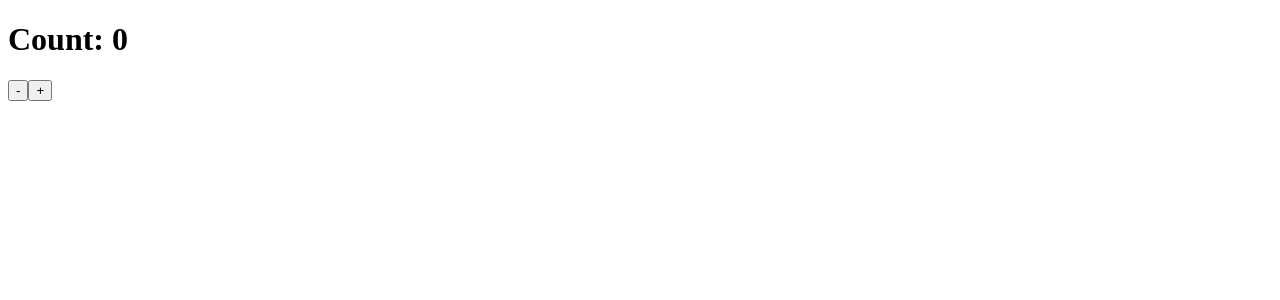
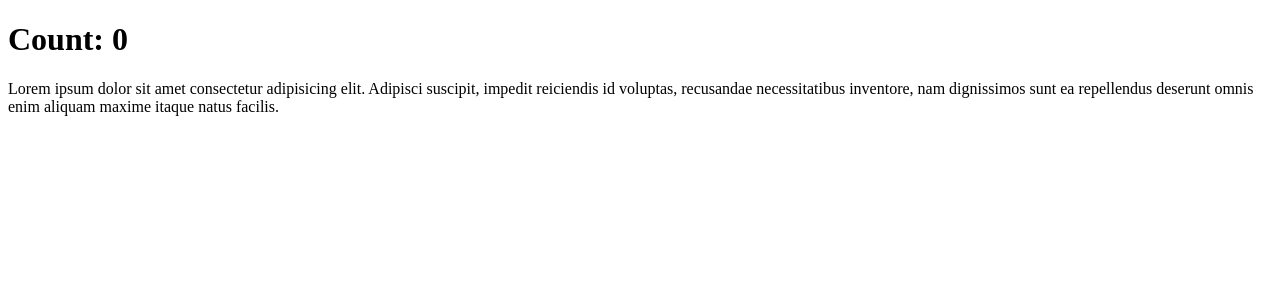
Before and after one commit to Unicode-Academy/unicode_reactjs_typescript, a React (Vite) app: page / in a window 1280 px wide. Shown: the top 300 px of the page. Built offline with nearby package versions, Linux system fonts and the light colour scheme; the HTML template or start-up script is replaced by a standard one.

Commit message:
React Hook - useCallback

```diff
--- a/src/App.tsx
+++ b/src/App.tsx
@@ -1,44 +1,22 @@
-import { useReducer } from "react";
-type State = {
-  count: number;
-};
-type Action = {
-  type: "counter/increment" | "counter/decrement";
-  payload?: unknown;
-};
+import React, { useCallback } from "react";
+
 export default function App() {
-  const reducer = (state: State, action: Action): State => {
-    switch (action.type) {
-      case "counter/increment": {
-        return { ...state, count: state.count + 1 };
-      }
-      case "counter/decrement": {
-        return { ...state, count: state.count + 1 };
-      }
-      default: {
-        return state;
-      }
-    }
-  };
-  const initialState: State = {
-    count: 0,
-  };
-  const [state, dispatch] = useReducer(reducer, initialState);
-  const handleIncrement = (): void => {
-    dispatch({
-      type: "counter/increment",
-    });
-  };
-  const handleDecrement = (): void => {
-    dispatch({
-      type: "counter/decrement",
-    });
-  };
+  const handleClick: React.MouseEventHandler<HTMLParagraphElement> =
+    useCallback((e: React.MouseEvent<HTMLParagraphElement>) => {
+      // console.log("clicked", text);
+      console.log(e);
+    }, []);
   return (
     <div>
-      <h1>Count: {state.count}</h1>
-      <button onClick={handleDecrement}>-</button>
-      <button onClick={handleIncrement}>+</button>
+      <h1>Count: 0</h1>
+      {/* <button onClick={() => handleClick("Hoàng An")}>Click me</button> */}
+      {/* <button onClick={handleClick}>Click me</button> */}
+      <p onClick={handleClick}>
+        Lorem ipsum dolor sit amet consectetur adipisicing elit. Adipisci
+        suscipit, impedit reiciendis id voluptas, recusandae necessitatibus
+        inventore, nam dignissimos sunt ea repellendus deserunt omnis enim
+        aliquam maxime itaque natus facilis.
+      </p>
     </div>
   );
 }
```
Also changed, not shown: src/App06.tsx (added, +44 -0 lines).
